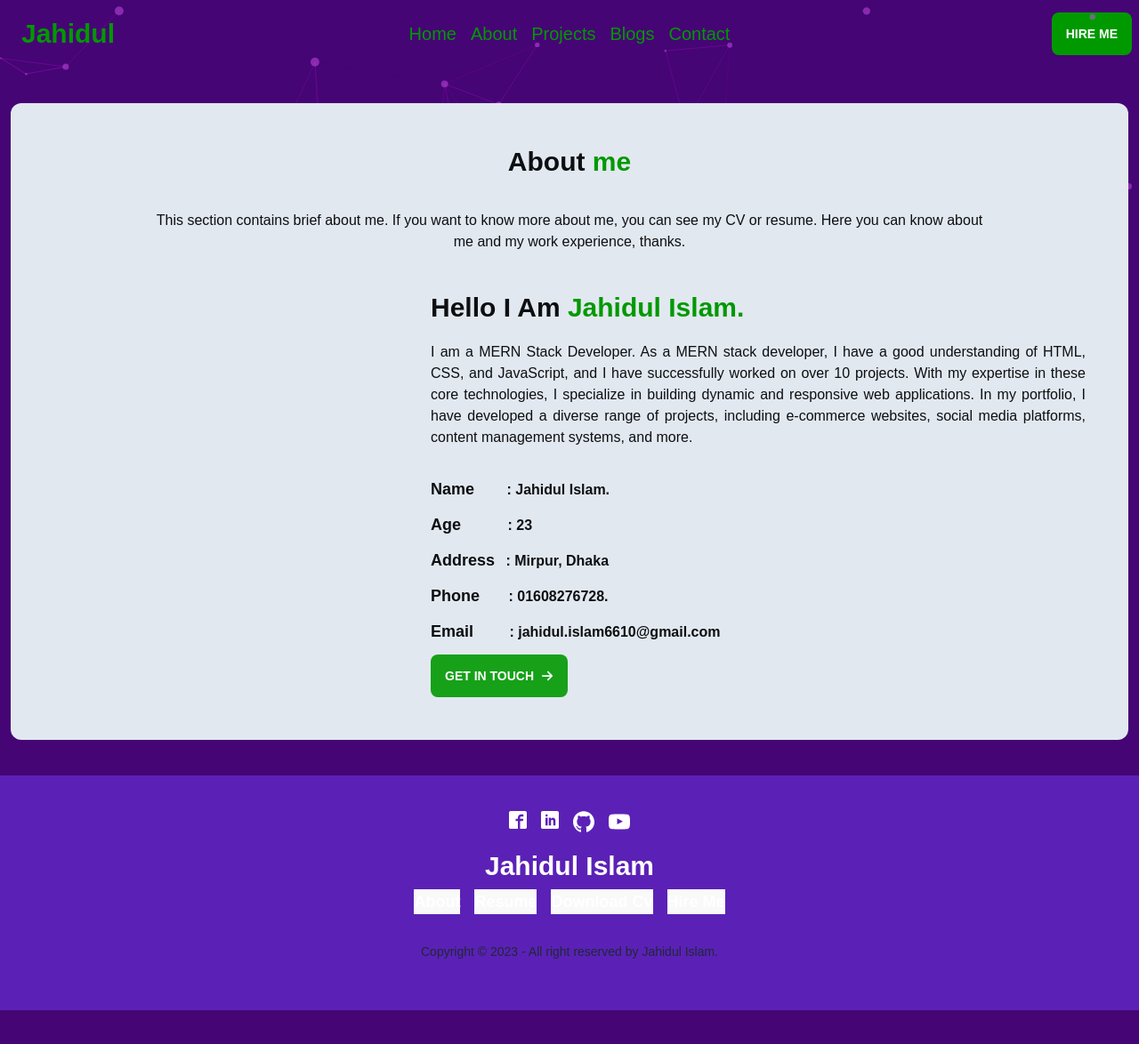
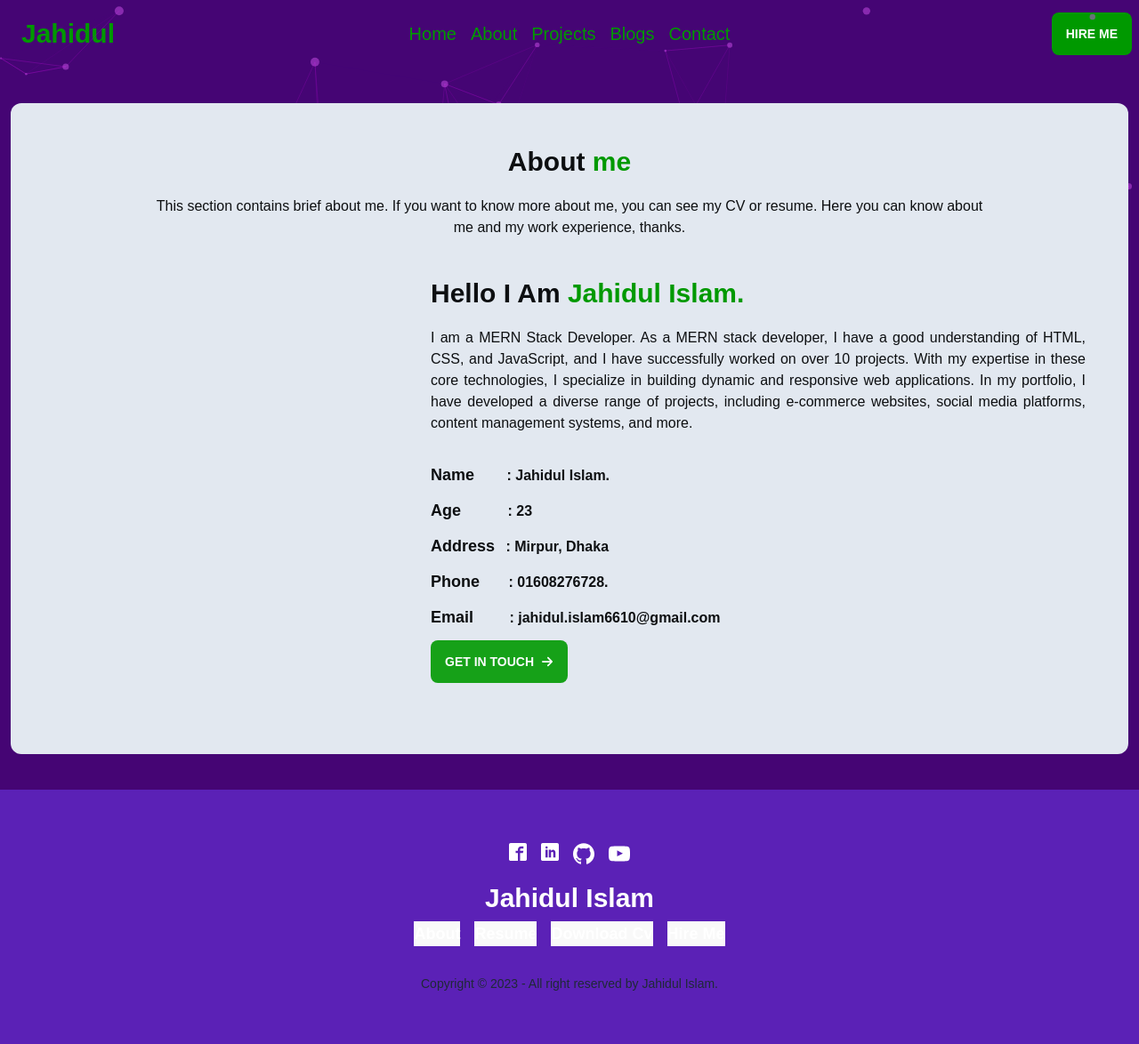
Before and after one commit to Jahidul37/my-Portfolio, a React (Vite) app: page /about in a window 1280 px wide. Shown: the top 1174 px of the page at 89% size. Before the commit the page ends 1136 px from the top, so only its background shows below. Built offline with nearby package versions, Linux system fonts and the light colour scheme.

Commit message:
position setup

```diff
--- a/src/Pages/Home/About/About.jsx
+++ b/src/Pages/Home/About/About.jsx
@@ -14,13 +14,13 @@ const About = () => {
     return (
         <div data-aos="zoom-in" className=' card-body rounded-xl m-3 my-10 bg-slate-200'>
             <div className=' text-center '>
-                <h1 className=' text-3xl font-bold py-4 '>About <span className='text-[#009900]'>me</span> </h1>
+                <h1 className=' text-3xl font-bold pt-4 '>About <span className='text-[#009900]'>me</span> </h1>
                 <div className='py-5  lg:px-32 text-justify:sm'>
                     <p>This section contains brief about me.  If you want to know more about me, you can see my CV or resume.
                         Here you can know about me and my work experience, thanks.</p>
                 </div>
             </div>
-            <div className="hero ">
+            <div className="hero mb-8">
                 <div className="hero-content gap-x-10 flex-col lg:flex-row">
                     <img data-aos="zoom-out-left" src={imgjahid} className="lg:max-w-sm   rounded-lg shadow-2xl" />
                     <div>
--- a/src/Pages/Home/Banner/Banner.jsx
+++ b/src/Pages/Home/Banner/Banner.jsx
@@ -22,7 +22,7 @@ const Banner = () => {
                 <h4 className='text-2xl  font-bold py-6 text-white'>Welcome to my portfolio</h4>
                 <h1 className="text-5xl font-bold I'M text-amber-500 ">HI! I am <span className='text-[#009900]'>Jahidul Islam.</span></h1>
                 <div className=''>
-                    <h1 className='text-4xl my-6 font-extrabold min-h-[80px] text-white drop-shadow-lg '>
+                    <h1 className='text-4xl my-6 font-extrabold min-h-[85px] text-white drop-shadow-lg '>
                         I'M A{' '}
                         <span style={{ color: '#009900', fontWeight: '' }}>
                             {/* Style will be inherited from the parent element */}
--- a/src/Pages/Home/Quotes/Quotes.jsx
+++ b/src/Pages/Home/Quotes/Quotes.jsx
@@ -17,7 +17,7 @@ const Quotes = () => {
 
             className=" card-body m-3 rounded-lg my-10 py-6 bg-slate-200 relative">
             <div className="content text-center ">
-                <div className="max-w-md mx-auto">
+                <div className="max-w-md mx-auto my-4">
                     <h1 className="text-3xl font-bold text-[#009900] mb-4">Quotes</h1>
                     <span className='text-5xl my-5 '><FaQuoteLeft className=' mx-auto text-amber-500'></FaQuoteLeft></span>
                     <p className="py-3 text-xl font-bold m-2">"If you want to live a happy life, tie it to a goal, not to people or things."</p>
--- a/src/Shared/Footers.jsx
+++ b/src/Shared/Footers.jsx
@@ -6,10 +6,10 @@ import { ImFacebook2, ImLinkedin, ImYoutube, ImTwitter, ImGithub } from "react-i
 const Footers = () => {
     return (
         <div>
-            <footer className="footer p-10  bg-violet-800 text-white ">
+            <footer className="footer p-10   bg-violet-800 text-white ">
 
 
-                <div className=' mx-auto'>
+                <div className=' mx-auto m-5'>
                     <div className='mx-auto '>
                         <nav >
                             <div className="grid grid-flow-col gap-4  ">
```
